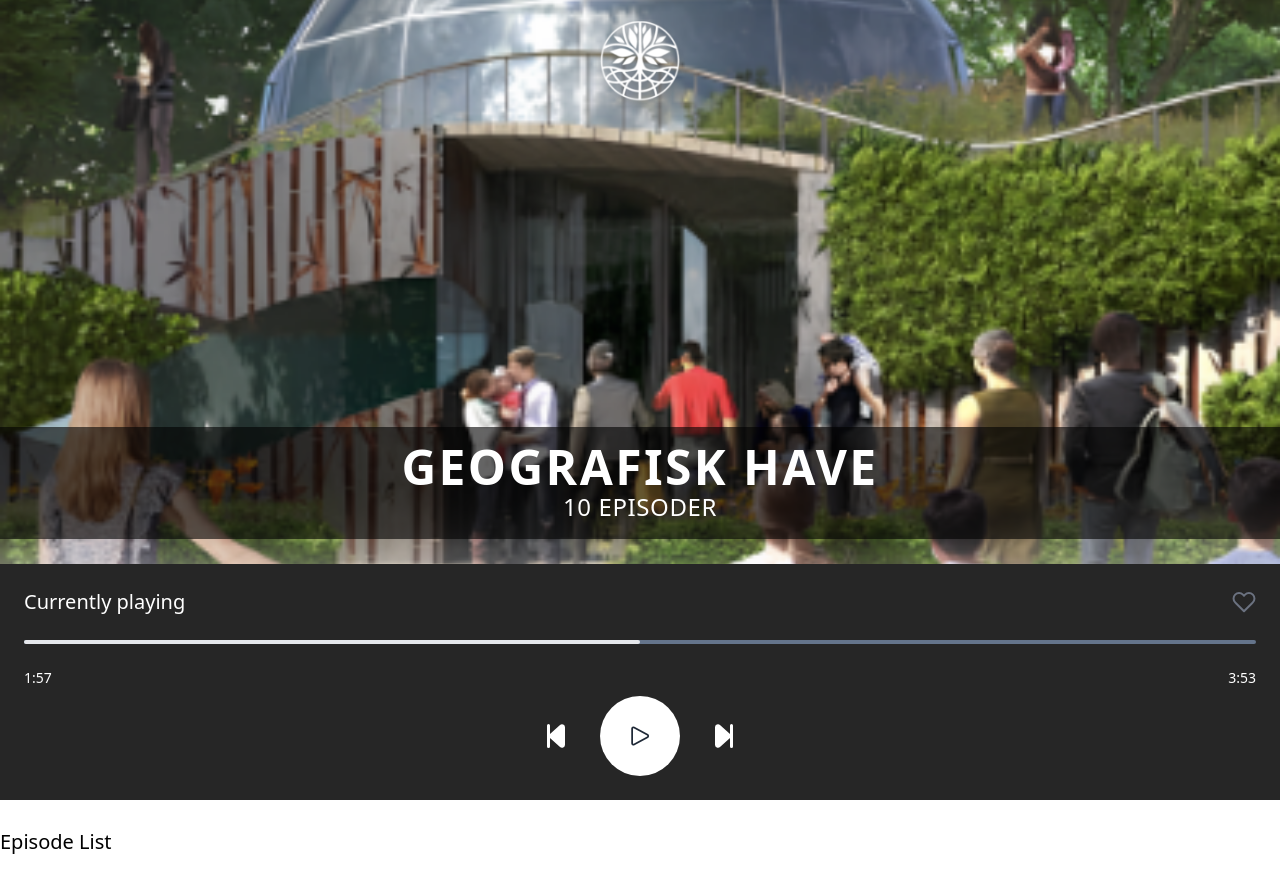
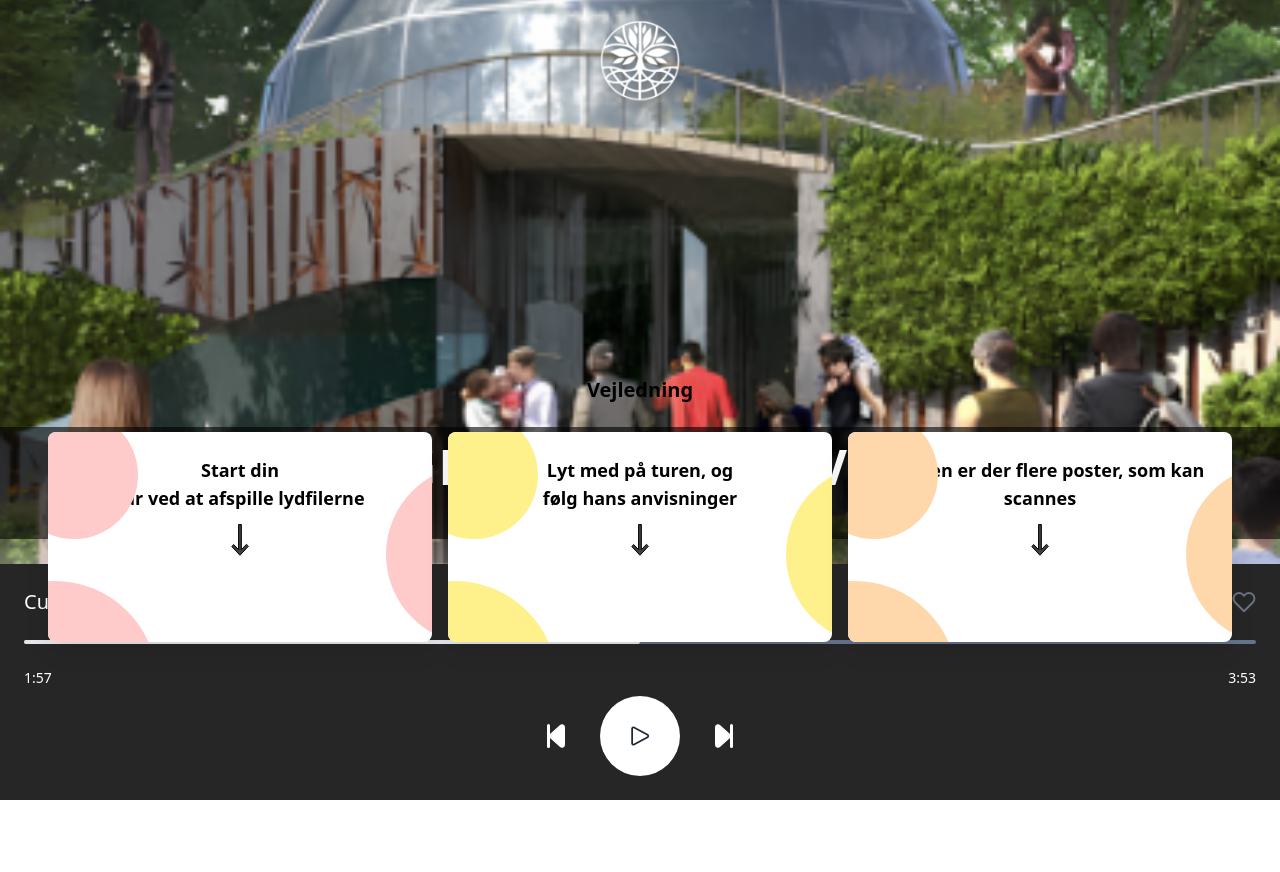
Before and after one commit to emilstorta/geo-have, a Vue app: page / in a window 1280 px wide. After the commit the page ends 800 px from the top, so only its background shows below. Built offline with nearby package versions, Linux system fonts and the light colour scheme.

Commit message:
GuideSection component + Arrow assets
^

```diff
--- a/src/App.vue
+++ b/src/App.vue
@@ -2,7 +2,7 @@
   <div>
     <Header />
     <main>
-      <HeroSection />
+      <GuideSection />
       <EpisodeList />
     </main>
     <AudioPlayer />
@@ -11,7 +11,7 @@
 
 <script setup>
 import Header from '@/components/Header.vue'
-import HeroSection from '@/components/HeroSection.vue'
+import GuideSection from '@/components/GuideSection.vue'
 import EpisodeList from '@/components/EpisodeList.vue'
 import AudioPlayer from '@/components/AudioPlayer.vue'
 </script>
--- /dev/null
+++ b/src/components/GuideSection.vue
@@ -0,0 +1,97 @@
+<template>
+  <div class="relative z-10 -mt-[12rem] md:-mt-[14rem]">
+    <h2 class="absolute left-0 right-0 top-[-2.5rem] text-xl font-semibold text-center">Vejledning</h2>
+    <section class="bg-opacity-90 p-4 mx-4 md:mx-6 lg:mx-8">
+      <div class="grid grid-cols-3 gap-2 md:gap-4">
+        <!-- Guide card 1 -->
+        <div class="guide-card flex flex-col items-center space-y-3 bg-white rounded-lg p-3 shadow-lg relative" style="height: 210px;">
+          <div class="circle circle1 bg-red-200"></div>
+          <div class="circle circle2 bg-red-200"></div>
+          <div class="circle circle3 bg-red-200"></div>
+
+          <!-- Text -->
+          <span class="text-lg font-semibold text-center">Start din <br> tur ved at afspille lydfilerne </span>
+          <!-- Down arrow -->
+          <img src="@/assets/down-arrow.svg" alt="Down" class="h-8 w-8 mt-4" />
+        </div>
+        <!-- Guide card 2 -->
+        <div class="guide-card flex flex-col items-center space-y-3 bg-white rounded-lg p-3 shadow-lg" style="height: 210px;">
+          <div class="circle circle1 bg-yellow-200"></div>
+          <div class="circle circle2 bg-yellow-200"></div>
+          <div class="circle circle3 bg-yellow-200"></div>
+
+          <!-- Text -->
+          <span class="text-lg font-semibold text-center">Lyt med på turen, og <br> følg hans anvisninger</span>
+          <!-- Down arrow -->
+          <img src="@/assets/down-arrow.svg" alt="Down" class="h-8 w-8 mt-4" />
+        </div>
+        <!-- Guide card 3 -->
+        <div class="guide-card flex flex-col items-center space-y-3 bg-white rounded-lg p-3 shadow-lg" style="height: 210px;">
+          <div class="circle circle1 bg-orange-200"></div>
+          <div class="circle circle2 bg-orange-200"></div>
+          <div class="circle circle3 bg-orange-200"></div>
+          <!-- Text -->
+          <span class="text-lg font-semibold text-center">På ruten er der flere poster, som kan scannes</span>
+          <!-- Down arrow -->
+          <img src="@/assets/down-arrow.svg" alt="Down" class="h-8 w-8 mt-4" />
+        </div>
+
+        <!-- Repeat for other guide cards -->
+      </div>
+    </section>
+  </div>
+</template>
+
+<script setup>
+// Component logic goes here
+</script>
+
+<style scoped>
+.guide-card {
+  position: relative;
+  overflow: hidden;
+  box-shadow: 0 8px 24px rgba(0, 0, 0, 0.1);
+  border-radius: 8px; /* This gives the card rounded corners */
+}
+
+.guide-card::before {
+  content: '';
+  position: absolute;
+  background-color: rgba(255, 182, 193, 0.5); /* Your color */
+  border-radius: 50%; /* Makes it round */
+  opacity: 0.6; /* Adjust the transparency */
+}
+
+.guide-card::after {
+  content: '';
+  position: absolute;
+}
+.circle {
+  position: absolute;
+  border-radius: 50%;
+  /* opacity: 0.6; */
+}
+
+.circle1 {
+  top: -10%;
+  left: -10%;
+  width: 10vw;
+  height: 10vw;
+
+}
+
+.circle2 {
+  top: 10%;
+  left: 88%;
+  width: 14vw;
+  height: 14vw;
+}
+
+.circle3 {
+  top: 65%; /* Adjust top position */
+  left: -25%; /* Adjust left position */
+  width: 16vw;
+  height: 16vw;
+}
+
+</style>
--- a/src/components/HeroSection.vue
+++ /dev/null
@@ -1,23 +0,0 @@
-<template>
-    <section class="py-8">
-      <div class="flex flex-col items-center space-y-4">
-        <!-- Repeat this block for each step in the guide -->
-        <div class="flex items-center flex-col">
-          <div class="bg-gray-200 p-4 rounded-full mb-2">
-            <!-- Replace with an actual icon/image -->
-            <img src="@/assets/icon-placeholder.png" alt="Start Icon" class="h-12 w-12">
-          </div>
-          <p class="text-center text-sm font-medium">Start din tur ved at afspille lydfilerne</p>
-        </div>
-        <!-- ... additional steps ... -->
-      </div>
-    </section>
-  </template>
-
-  <script setup>
-  // Component logic goes here
-  </script>
-
-  <style scoped>
-  /* Styling specific to the guide section */
-  </style>
```
Also changed, not shown: src/assets/arrow-down.svg (added), src/assets/down-arrow.svg (added).
